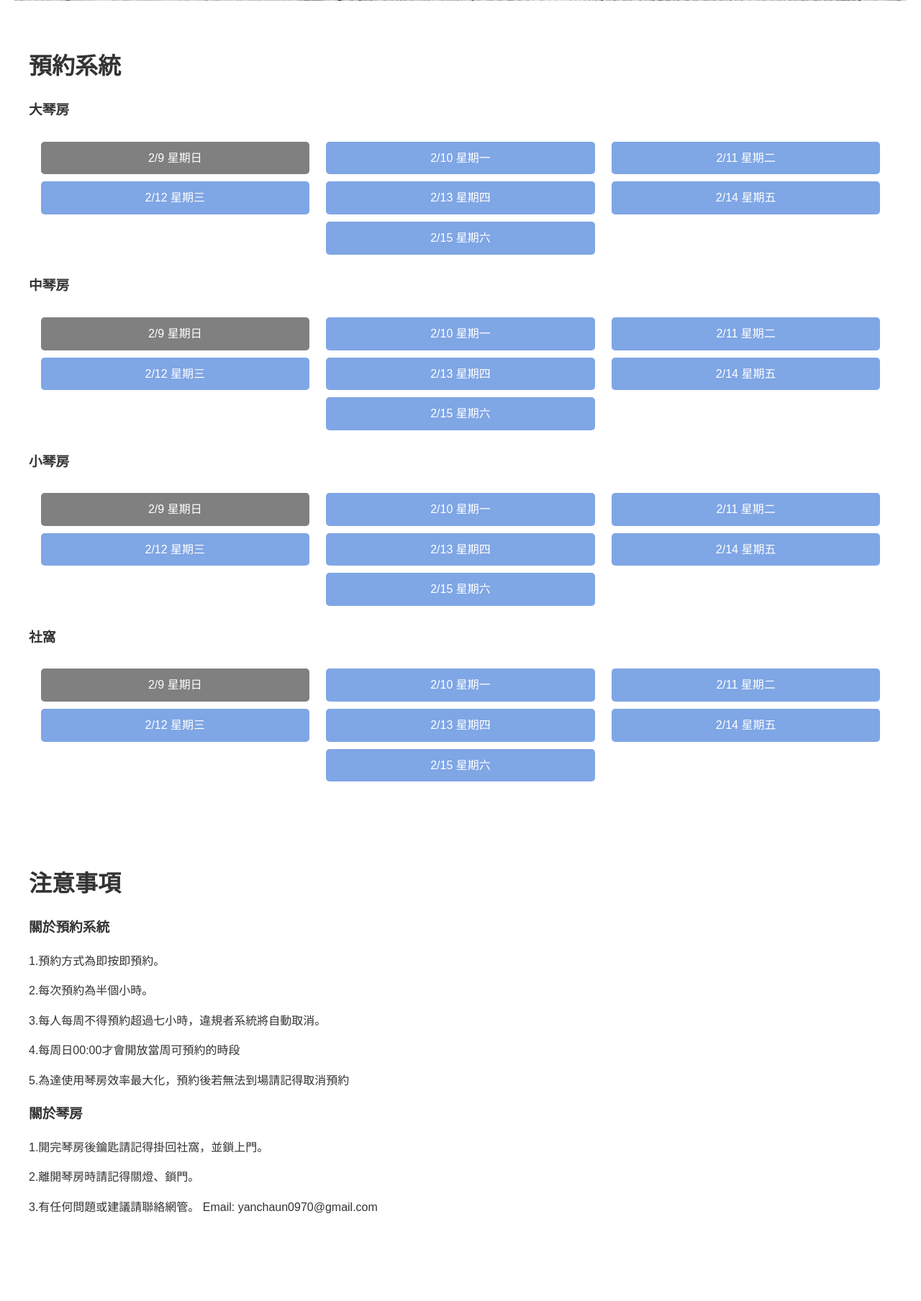
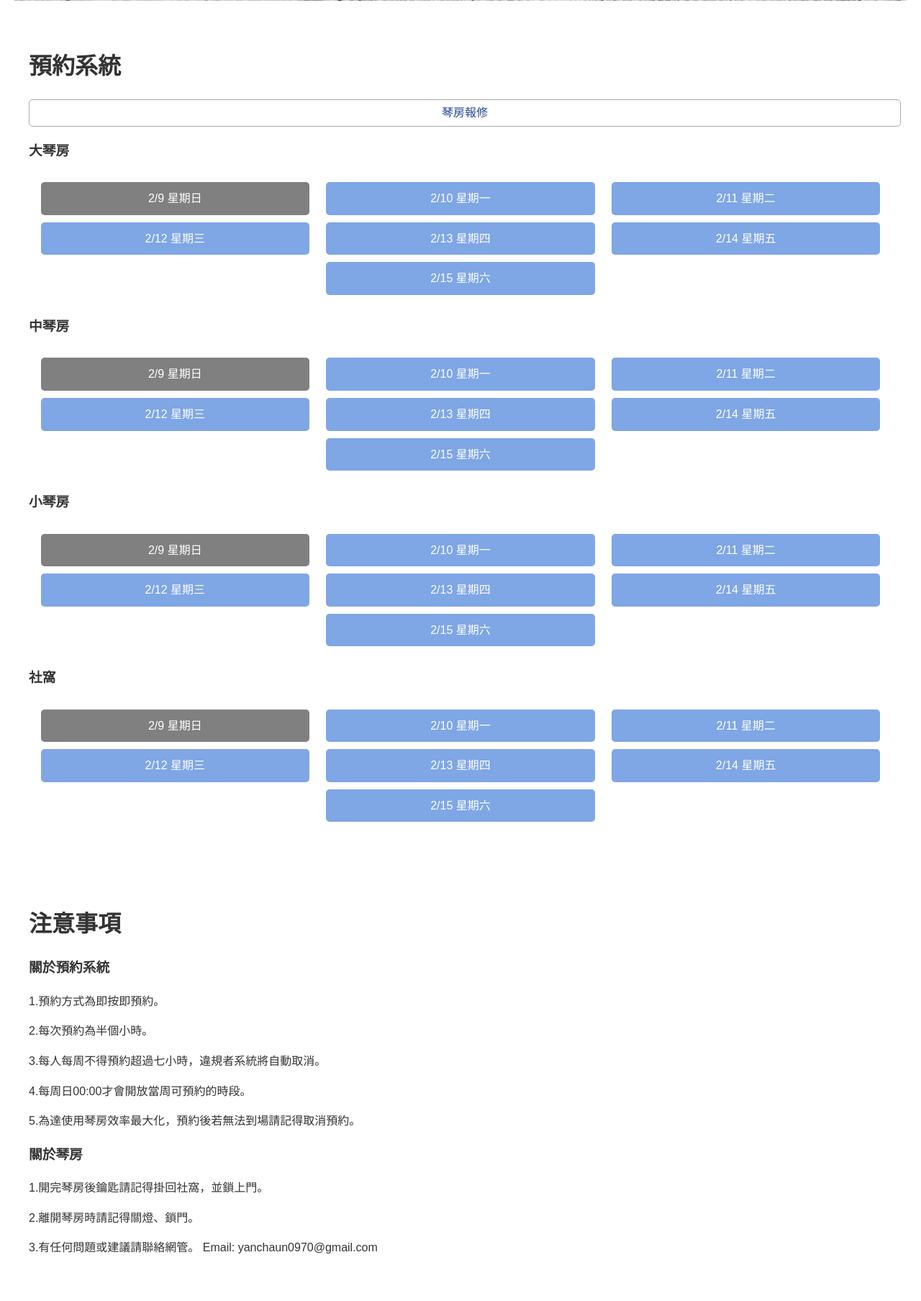
Before and after one commit to Craft931226/PianoClubReservation, a Django app: template projectApp/templates/homePage.html in a window 1280 px wide. Shown: the part 423-2231 px from the top of the page at 72% size. Run offline with Django 5.2, Linux system fonts and the light colour scheme; the template is opened without the code that fills it, so the values that code supplies are empty.

Commit message:
Piano Reservation System 1.0

```diff
--- a/projectApp/static/css/style_home.css
+++ b/projectApp/static/css/style_home.css
@@ -135,6 +135,25 @@ li.name{
     padding: 40px 20px;
     max-width: 1200px;
     margin: 0 auto;
+    }
+
+    .forms{
+        display: flex;
+        flex-wrap: wrap;
+        justify-content: center;
+        width: 100%;
+        border-radius: 5px;
+        border: 1px solid #ababab;
+        padding: 5px;
+        color:#244794;
+        text-decoration: none;
+        text-align: center;
+        transition: background 0.5s;
+        font-weight: 400;
+    }
+    .forms:hover {
+        background: #646464;
+        color: white;
     }
 
     h2 {
--- a/projectApp/static/js/scroll.js
+++ b/projectApp/static/js/scroll.js
@@ -23,8 +23,8 @@ const translations = {
     "1.預約方式為即按即預約。": { en: "1.The reservation method is instant reservation.", zh: "1.預約方式為即按即預約。" },
     "2.每次預約為半個小時": { en: "2.Each reservation is for half an hour.", zh: "2.每次預約為半個小時。" },
     "3.每人每周不得預約超過七小時，違規者系統將自動取消。": { en: "3.Each person is not allowed to reserve more than seven hours per week. Violators will be automatically canceled by the system.", zh: "3.每人每周不得預約超過七小時，違規者系統將自動取消。" },
-    "4.每周日00:00才會開放當周可預約的時段" : { en: "4.The available time slots for the week will be opened at 00:00 on Sunday.", zh: "4.每周日00:00才會開放當周可預約的時段" },
-    "5.為達使用琴房效率最大化，預約後若無法到場請記得取消預約": { en: "5.In order to maximize the efficiency of using the piano room, please remember to cancel the reservation if you cannot attend after the reservation.", zh: "5.為達使用琴房效率最大化，預約後若無法到場請記得取消預約" },
+    "4.每周日00:00才會開放當周可預約的時段" : { en: "4.The available time slots for the week will be opened at 00:00 on Sunday.", zh: "4.每周日00:00才會開放當周可預約的時段。" },
+    "5.為達使用琴房效率最大化，預約後若無法到場請記得取消預約": { en: "5.In order to maximize the efficiency of using the piano room, please remember to cancel the reservation if you cannot attend after the reservation.", zh: "5.為達使用琴房效率最大化，預約後若無法到場請記得取消預約。" },
 
     "關於琴房": { en: "About the Piano Room", zh: "關於琴房" },
     "1.開完琴房後鑰匙請記得掛回社窩，並鎖上門。": { en: "1.After unlocking the piano room, please remember to hang the key back in the club room and lock the door.", zh: "1.開完琴房後鑰匙請記得掛回社窩，並鎖上門。" },
@@ -40,7 +40,7 @@ const translations = {
     "Q4:如何修改密碼？" : { en: "Q4: How to change password?", zh: "Q4:如何修改密碼？" },
     "A4:請點擊「個人」，點擊「更改密碼」。" : { en: "A4: Please click 'Profile', click 'Change Password'.", zh: "A4:請點擊「個人」，點擊「更改密碼」。" },
     "Q5:如何查看自己的預約？" : { en: "Q5: How to check my reservation?", zh: "Q5:如何查看自己的預約？" },
-    "A5:請點擊「個人」即可看見預約歷史" : { en: "A5: Please click 'Profile' to see the reservation history", zh: "A5:請點擊「個人」即可看見預約歷史" },
+    "A5:請點擊「個人」即可看見預約歷史" : { en: "A5: Please click 'Profile' to see the reservation history.", zh: "A5:請點擊「個人」即可看見預約歷。" },
 
 };
 
--- a/projectApp/templates/Login.html
+++ b/projectApp/templates/Login.html
@@ -3,7 +3,7 @@
 <head>
     <meta charset="UTF-8">
     <meta name="viewport" content="width=device-width, initial-scale=1.0">
-    <title>登入頁面</title>
+    <title>中央鋼琴社預約系統登入</title>
 
     {% load static %}
     <link rel="stylesheet" href="{% static 'css/style_Login.css' %}">
--- a/projectApp/templates/homePage.html
+++ b/projectApp/templates/homePage.html
@@ -40,10 +40,12 @@
             <p data-translate="若您是第一次使用，請閱讀以下注意事項">若您是第一次使用，請閱讀以下注意事項</p>
             <p></p>
             <a href="#notations" class="btn" data-translate="注意事項">注意事項</a>
+
         </section>
 
         <section id="reservation">
             <h2 data-translate="預約系統">預約系統</h2>
+            <a class="forms" href="https://docs.google.com/forms/d/e/1FAIpQLSdTISFXBuiSQR2uGaaW7hdvpbkil4tgoS7zWemwPVtRumdRTQ/viewform?usp=dialog" target="_blank" data-translate="琴房報修">琴房報修</a>
             <dialog id="LoadingDialog">
                 <h2>正在加載...</h2>
                 <div class="loader"></div>
```
